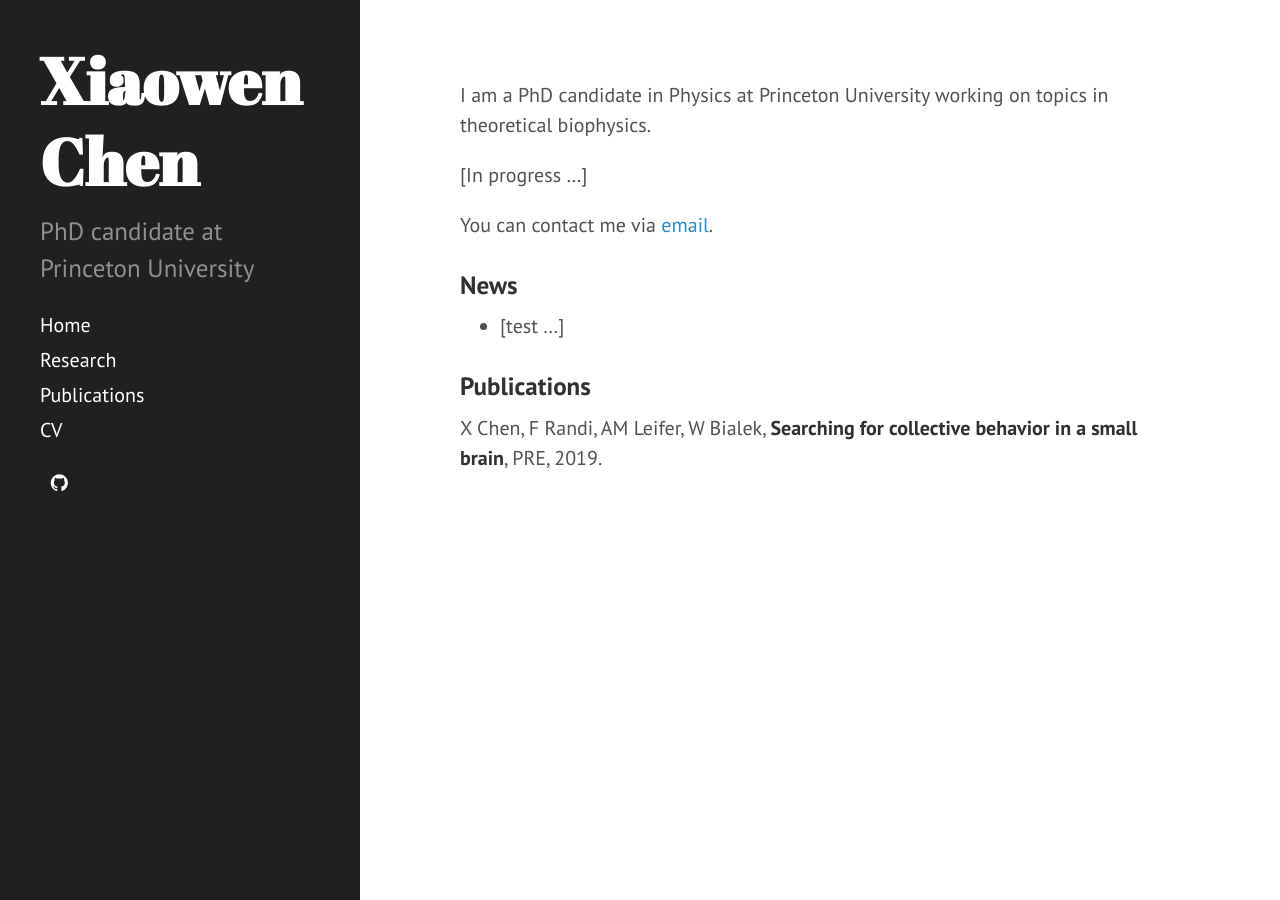
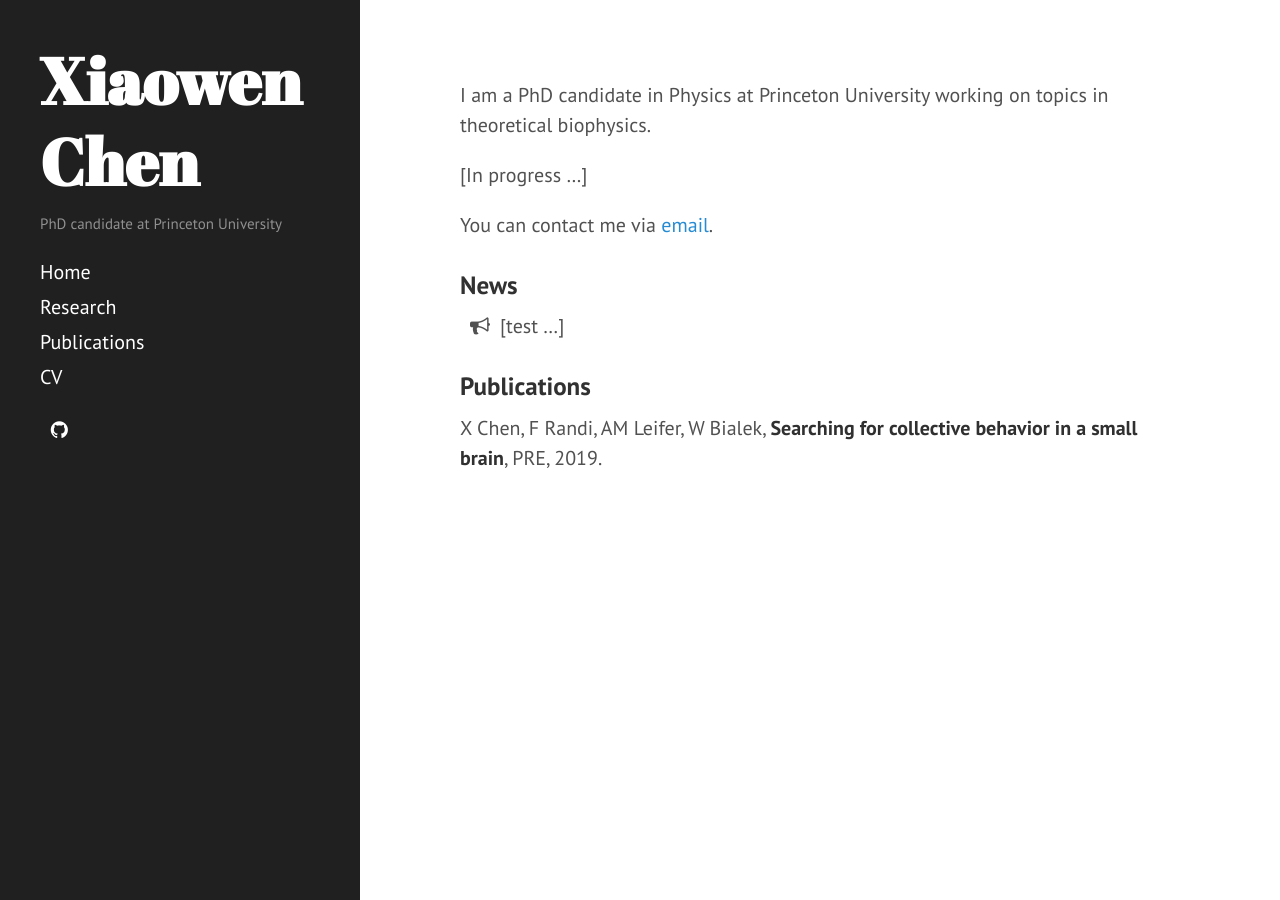
Before and after one commit to xiaowen-chen/xiaowen-chen.github.io, a Jekyll site: the page built from index.md, in a window 1280 px wide. Built offline with Jekyll 4.4.1, drawn with Linux system fonts in a browser that asks for light colours; nearby versions of some CDN libraries; a style sheet for code colours, icons or effects is not loaded.

Commit message:
add cxw.css

```diff
--- a/_includes/head.html
+++ b/_includes/head.html
@@ -17,6 +17,7 @@
   </title>
 
   <!-- CSS -->
+  <link rel="stylesheet" href="/{{ site.baseurl }}public/css/cxw.css">
   <link rel="stylesheet" href="/{{ site.baseurl }}public/css/poole.css">
   <link rel="stylesheet" href="/{{ site.baseurl }}public/css/syntax.css">
   <link rel="stylesheet" href="/{{ site.baseurl }}public/css/hyde.css">
```
